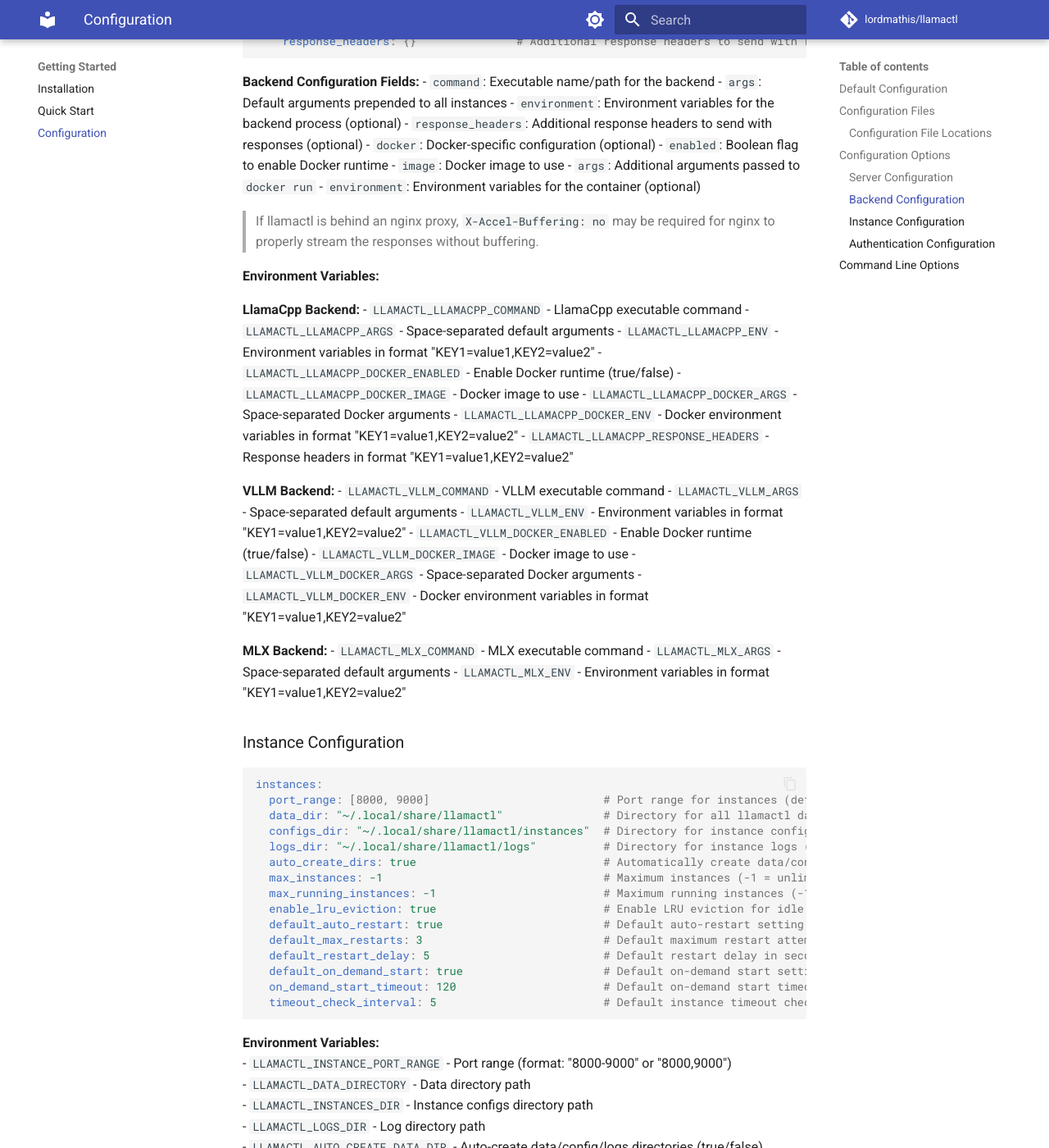
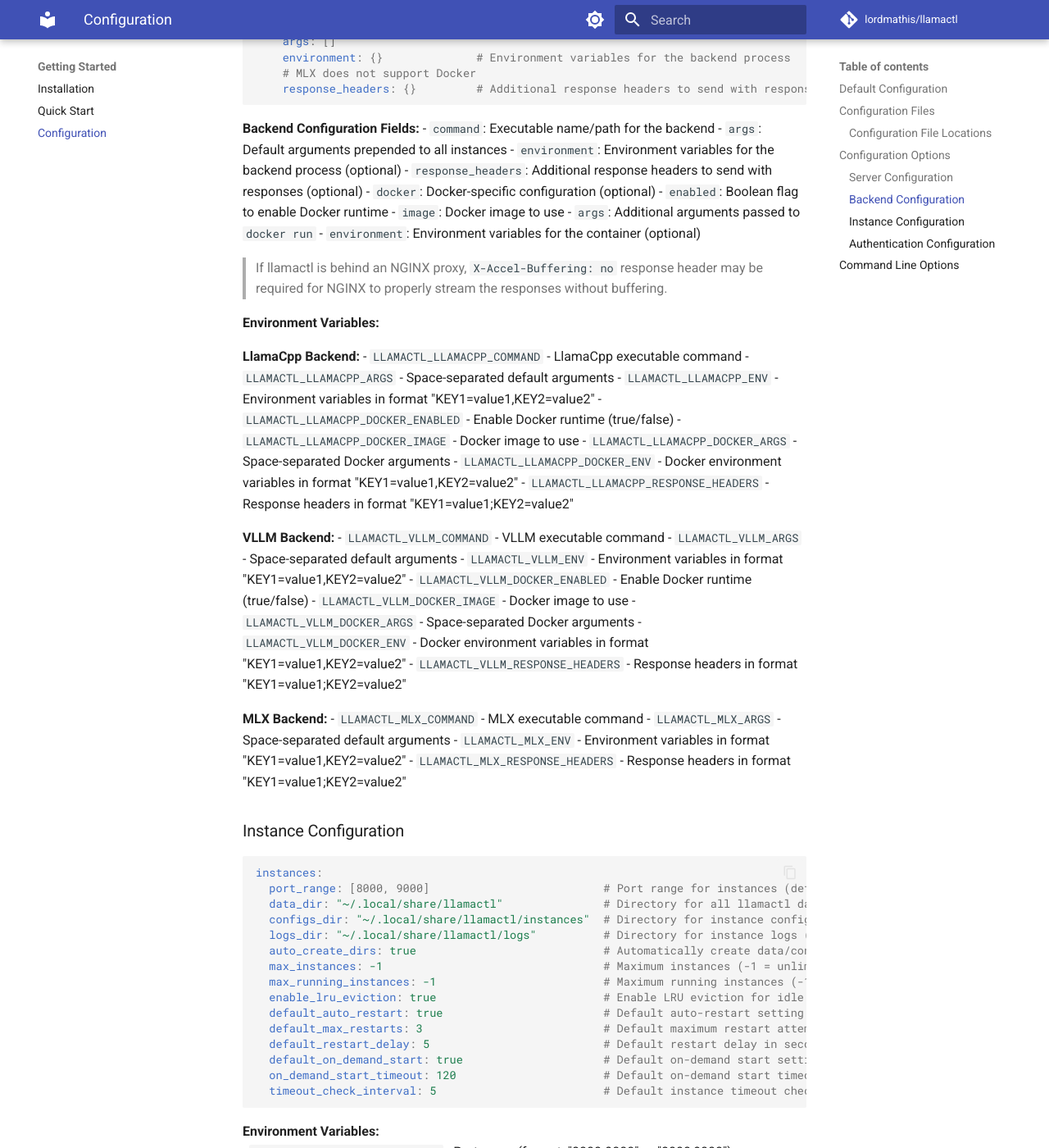
Before and after one commit to lordmathis/llamactl, an MkDocs documentation site: the page built from docs/getting-started/configuration.md, in a window 1280 px wide and 1400 px high, scrolled down 3075 px. Shown: the whole window at 82% size. Built offline with MkDocs 1.6.1 and Material for MkDocs 9.7.7, drawn with Linux system fonts in a browser that asks for light colours; comment, search, counter and statistics services are not loaded; the version menu is left out; some of the changed text lies outside the part shown.

Commit message:
Update configration.md with reverse proxy related information

```diff
--- a/docs/getting-started/configuration.md
+++ b/docs/getting-started/configuration.md
@@ -23,27 +23,30 @@
   llama-cpp:
     command: "llama-server"
     args: []
-    environment: {}               # Environment variables for the backend process
+    environment: {}              # Environment variables for the backend process
     docker:
       enabled: false
       image: "ghcr.io/ggml-org/llama.cpp:server"
       args: ["run", "--rm", "--network", "host", "--gpus", "all"]
       environment: {}
+    response_headers: {}         # Additional response headers to send with responses
 
   vllm:
     command: "vllm"
     args: ["serve"]
-    environment: {}               # Environment variables for the backend process
+    environment: {}              # Environment variables for the backend process
     docker:
       enabled: false
       image: "vllm/vllm-openai:latest"
       args: ["run", "--rm", "--network", "host", "--gpus", "all", "--shm-size", "1g"]
       environment: {}
+    response_headers: {}         # Additional response headers to send with responses
 
   mlx:
     command: "mlx_lm.server"
     args: []
-    environment: {}               # Environment variables for the backend process
+    environment: {}              # Environment variables for the backend process
+    response_headers: {}         # Additional response headers to send with responses
 
 instances:
   port_range: [8000, 9000]       # Port range for instances
@@ -154,7 +157,7 @@
   - `args`: Additional arguments passed to `docker run`
   - `environment`: Environment variables for the container (optional)
 
-> If llamactl is behind an nginx proxy, `X-Accel-Buffering: no` may be required for nginx to properly stream the responses without buffering.
+> If llamactl is behind an NGINX proxy, `X-Accel-Buffering: no` response header may be required for NGINX to properly stream the responses without buffering.
 
 **Environment Variables:**
 
@@ -166,7 +169,7 @@
 - `LLAMACTL_LLAMACPP_DOCKER_IMAGE` - Docker image to use
 - `LLAMACTL_LLAMACPP_DOCKER_ARGS` - Space-separated Docker arguments
 - `LLAMACTL_LLAMACPP_DOCKER_ENV` - Docker environment variables in format "KEY1=value1,KEY2=value2"
-- `LLAMACTL_LLAMACPP_RESPONSE_HEADERS` - Response headers in format "KEY1=value1,KEY2=value2"
+- `LLAMACTL_LLAMACPP_RESPONSE_HEADERS` - Response headers in format "KEY1=value1;KEY2=value2"
 
 **VLLM Backend:**
 - `LLAMACTL_VLLM_COMMAND` - VLLM executable command
@@ -176,11 +179,13 @@
 - `LLAMACTL_VLLM_DOCKER_IMAGE` - Docker image to use
 - `LLAMACTL_VLLM_DOCKER_ARGS` - Space-separated Docker arguments
 - `LLAMACTL_VLLM_DOCKER_ENV` - Docker environment variables in format "KEY1=value1,KEY2=value2"
+- `LLAMACTL_VLLM_RESPONSE_HEADERS` - Response headers in format "KEY1=value1;KEY2=value2"
 
 **MLX Backend:**
 - `LLAMACTL_MLX_COMMAND` - MLX executable command
 - `LLAMACTL_MLX_ARGS` - Space-separated default arguments
 - `LLAMACTL_MLX_ENV` - Environment variables in format "KEY1=value1,KEY2=value2"
+- `LLAMACTL_MLX_RESPONSE_HEADERS` - Response headers in format "KEY1=value1;KEY2=value2"
 
 ### Instance Configuration
 
```
Also changed, not shown: other parts of docs/getting-started/configuration.md (+8 -8 lines).
